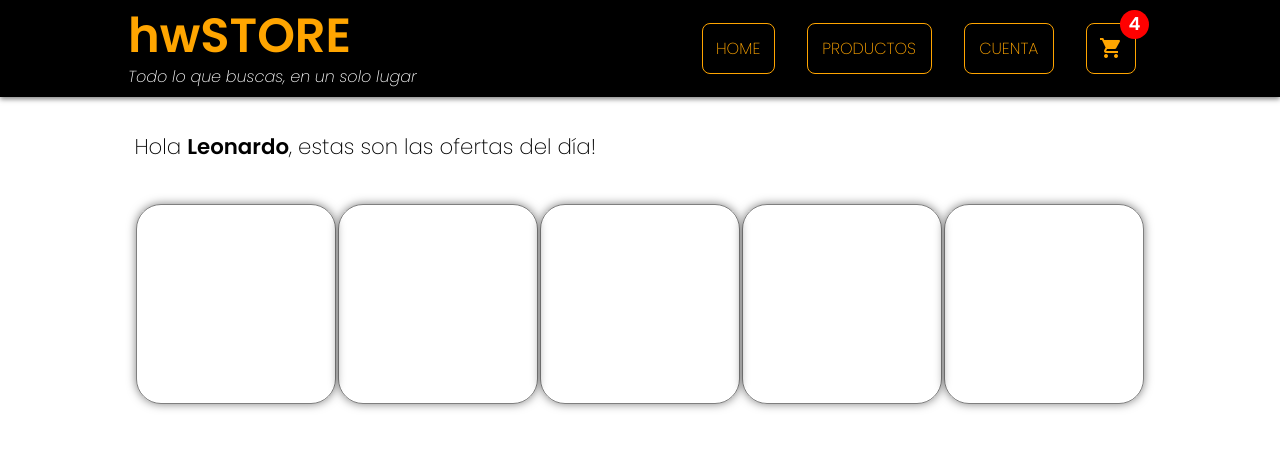
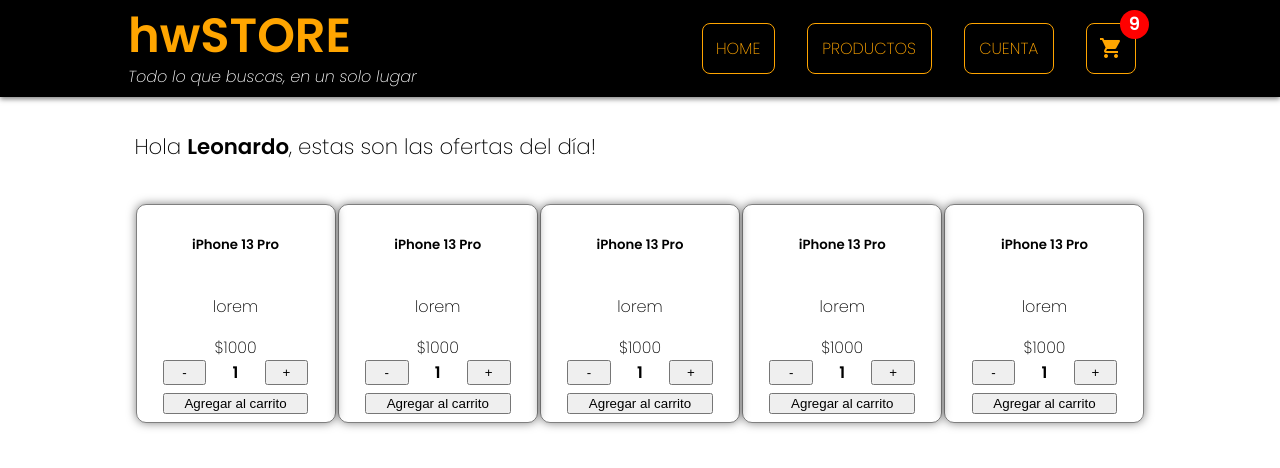
Before and after one commit to KhalaRKS/hwstoresanchez, a React (Create React App) app: page / in a window 1280 px wide. Shown: the top 468 px of the page. Built offline with nearby package versions, Linux system fonts and the light colour scheme.

Commit message:
tarea clase 5

```diff
--- a/package.json
+++ b/package.json
@@ -9,6 +9,7 @@
     "react": "^17.0.2",
     "react-dom": "^17.0.2",
     "react-scripts": "5.0.0",
+    "sass": "^1.49.9",
     "web-vitals": "^2.1.4"
   },
   "scripts": {
--- a/src/components/CartWidget.js
+++ b/src/components/CartWidget.js
@@ -3,7 +3,7 @@ import React from 'react'
 const CartWidget = () => {
 	return (
 	<>
-		<span className='material-icons'>shopping_cart</span><span className='quantity-cart'>4</span>
+		<span className='material-icons'>shopping_cart</span><span className='quantity-cart'>9</span>
 	</>
 	)
 }
--- /dev/null
+++ b/src/components/CreateBoxes.js
@@ -0,0 +1,12 @@
+import React from 'react'
+import ProductBox from './ProductBox'
+
+const CreateBoxes = (props) => {
+	let content = [];
+	for (let i = 0; i < parseInt(props.q); i++) {
+		content.push( <ProductBox key={i} /> )
+	}
+	return content
+}
+
+export default CreateBoxes
--- /dev/null
+++ b/src/components/ItemCount.js
@@ -0,0 +1,34 @@
+import React from 'react'
+import { useEffect, useState } from 'react'
+import './ItemCount.scss'
+
+const ItemCount = (props) => {
+	//const {propStock, propInitial} = props;
+	//const {stock, initial} = props;
+	//console.log(props)
+
+	const [state, setState] = useState( props )
+
+	const substractItem = () => {
+		if (state.initial > 1)
+		setState({ ...state, initial: state.initial - 1 })
+	}
+	const addItem = () => {
+		if (state.initial < state.stock)
+		setState({ ...state, initial: state.initial + 1 })
+	}
+	console.log(state)
+
+	return (
+		<div className='itemCount'>
+			<div>
+				<button onClick={ substractItem }>-</button>
+				<span>{ state.initial }</span>
+				<button onClick={ addItem }>+</button>
+			</div>
+			<button onClick={ () => state.onAdd(state.initial) } disabled={ state.stock==0 }>Agregar al carrito </button>
+		</div>
+	)
+}
+
+export default ItemCount
--- /dev/null
+++ b/src/components/ItemCount.scss
@@ -0,0 +1,25 @@
+.itemCount{
+	display: flex;
+	flex-direction: column;
+	align-items: stretch;
+	width: 80%;
+	margin: auto;
+	div{
+		display: flex;
+		padding-bottom: .5em;
+		button{
+			width: 30%;
+		}
+		span{
+			width: 40%;
+			text-align: center;
+			font-weight: bold;
+		}
+		button{
+			width: 30%;
+		}
+	}
+	button{
+		width: 100%;
+	}
+}
--- a/src/components/ItemListContainer.js
+++ b/src/components/ItemListContainer.js
@@ -1,5 +1,5 @@
 import React from 'react'
-import ProductBox from './ProductBox'
+import CreateBoxes from './CreateBoxes'
 
 const ItemListContainer = (props) => {
 	return (
@@ -11,12 +11,5 @@ const ItemListContainer = (props) => {
 		</main>
 	)
 }
-const CreateBoxes = (props) => {
-	let content = [];
-	for (let i = 0; i < parseInt(props.q); i++) {
-		content.push( <ProductBox /> )
-	}
-	return content
-}
 
 export default ItemListContainer
--- a/src/components/ProductBox.js
+++ b/src/components/ProductBox.js
@@ -1,9 +1,19 @@
-import React from 'react'
+import React, { useState } from 'react'
+import ItemCount from './ItemCount'
 
 const ProductBox = () => {
+
+	const [state, setState] = useState( null )
+
+	const cb = (dato) => { setState(dato) }
+
 	return (
 		<article className='nice-border shadow'>
-
+			<h5>iPhone 13 Pro</h5>
+			<p>lorem</p>
+			<span>$1000</span>
+			<ItemCount stock={ parseInt(1 + Math.random() * 10) } initial={1} onAdd={cb} />
+			{state && <span onClick={ () => setState(null) } className='resultonadd'>Resultado onAdd: {state}</span>}
 		</article>
 	)
 }
--- a/src/estilos.css
+++ b/src/estilos.css
@@ -19,7 +19,7 @@ body{
 
 .nice-border {
 	border: 1px solid rgba(0,0,0, 50%);
-	border-radius: 25px;
+	border-radius: 10px;
 }
 .shadow {
 	box-shadow: 0 0 10px rgba(0, 0, 0, 50%);
@@ -124,6 +124,16 @@ main {
 }
 
 article {
+	display: flex;
+	flex-direction: column;
  width: 200px;
- height: 200px;
+ height: auto;
+ padding: .5em;
+ align-items:center
 }
+.resultonadd{
+	background-color: rgb(110, 214, 117);
+	font-weight: bold;
+	margin-top: .5em;
+	padding: 0 .25em;
+}
```
Also changed, not shown: 1 other file (tests, documents, lock files or other folders).
